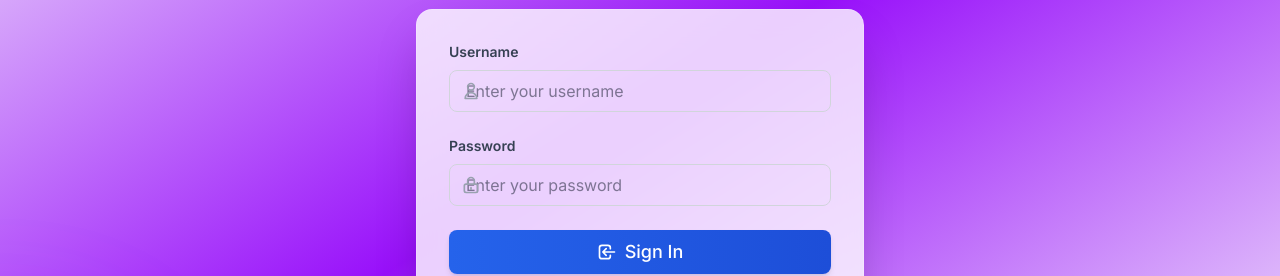
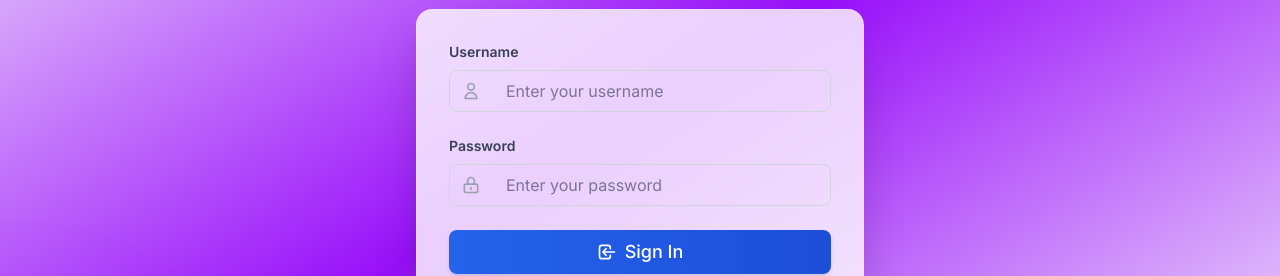
Before and after one commit to Rehanperer/leo-management, a Next.js app in the folder leo-management/: page /login in a window 1280 px wide. Shown: the part 286-562 px from the top of the page. Built offline with nearby package versions, Linux system fonts and the light colour scheme.

Commit message:
style: ensure consistent padding-left for input fields by adding `!important` to the `pl-14` utility class.

```diff
--- a/leo-management/app/dashboard/classroom/page.tsx
+++ b/leo-management/app/dashboard/classroom/page.tsx
@@ -166,7 +166,7 @@ export default function ClassroomPage() {
                         <input
                             type="text"
                             placeholder="Search documents..."
-                            className="input pl-14 bg-white/50 focus:bg-white transition-all"
+                            className="input !pl-14 bg-white/50 focus:bg-white transition-all"
                             value={searchQuery}
                             onChange={(e) => setSearchQuery(e.target.value)}
                         />
--- a/leo-management/app/dashboard/events/page.tsx
+++ b/leo-management/app/dashboard/events/page.tsx
@@ -154,7 +154,7 @@ export default function EventsPage() {
                         <input
                             type="text"
                             placeholder="Search events..."
-                            className="input pl-14 w-full"
+                            className="input !pl-14 w-full"
                             value={searchQuery}
                             onChange={(e) => setSearchQuery(e.target.value)}
                         />
--- a/leo-management/app/dashboard/financial/new/page.tsx
+++ b/leo-management/app/dashboard/financial/new/page.tsx
@@ -160,7 +160,7 @@ export default function NewFinancialRecordPage() {
                                     type="number"
                                     step="0.01"
                                     required
-                                    className="input pl-14"
+                                    className="input !pl-14"
                                     placeholder="0.00"
                                     value={formData.amount}
                                     onChange={(e) => setFormData({ ...formData, amount: e.target.value })}
--- a/leo-management/app/dashboard/meetings/page.tsx
+++ b/leo-management/app/dashboard/meetings/page.tsx
@@ -163,7 +163,7 @@ export default function MeetingsPage() {
                             <input
                                 type="text"
                                 placeholder="Search meetings..."
-                                className="input pl-14 w-full"
+                                className="input !pl-14 w-full"
                                 value={searchTerm}
                                 onChange={(e) => setSearchTerm(e.target.value)}
                             />
--- a/leo-management/app/login/page.tsx
+++ b/leo-management/app/login/page.tsx
@@ -61,7 +61,7 @@ export default function LoginPage() {
                                     type="text"
                                     value={username}
                                     onChange={(e) => setUsername(e.target.value)}
-                                    className="input pl-14 focus:shadow-lg"
+                                    className="input !pl-14 focus:shadow-lg"
                                     placeholder="Enter your username"
                                     required
                                 />
@@ -80,7 +80,7 @@ export default function LoginPage() {
                                     type="password"
                                     value={password}
                                     onChange={(e) => setPassword(e.target.value)}
-                                    className="input pl-14 focus:shadow-lg"
+                                    className="input !pl-14 focus:shadow-lg"
                                     placeholder="Enter your password"
                                     required
                                 />
```
